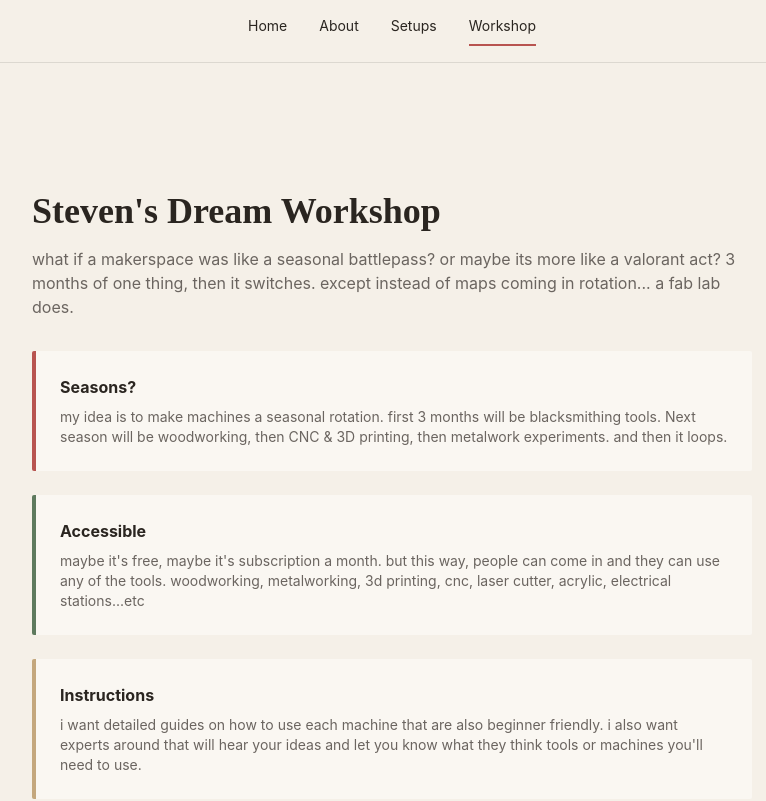
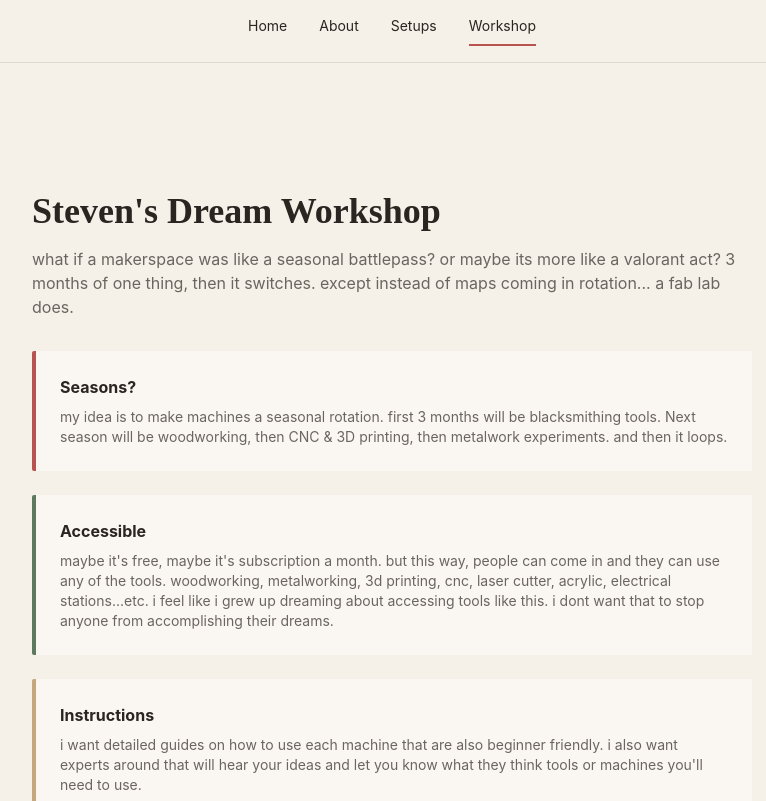
Before and after one commit to Nubb-nubb/nubb-nubb.github.io, a Vue app: page /#/workshop in a window 1280 px wide. Shown: the top 801 px of the page, without its empty margins (248-1014 px from the left). Built offline with nearby package versions, Linux system fonts and the light colour scheme; the HTML template or start-up script is replaced by a standard one.

Commit message:
text edits

```diff
--- a/src/views/WorkshopView.vue
+++ b/src/views/WorkshopView.vue
@@ -16,7 +16,7 @@
       <WorkshopCard
         title="Accessible"
         color="border-plant-green"
-        description="maybe it's free, maybe it's subscription a month. but this way, people can come in and they can use any of the tools. woodworking, metalworking, 3d printing, cnc, laser cutter, acrylic, electrical stations...etc"
+        description="maybe it's free, maybe it's subscription a month. but this way, people can come in and they can use any of the tools. woodworking, metalworking, 3d printing, cnc, laser cutter, acrylic, electrical stations...etc. i feel like i grew up dreaming about accessing tools like this. i dont want that to stop anyone from accomplishing their dreams."
       />
 
       <WorkshopCard
```
